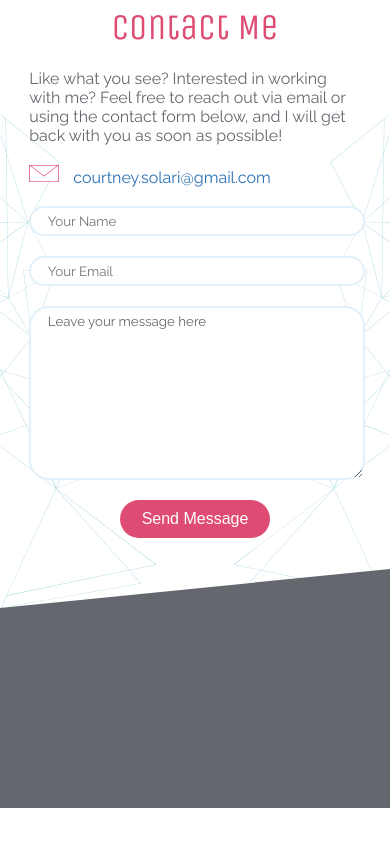
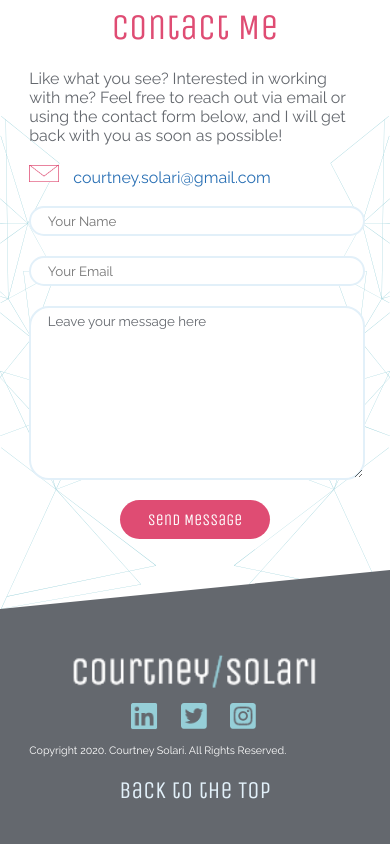
Before and after one commit to CSolari96/personal-portfolio, a website: page index.html in a window 390 px wide. Shown: the part 4482-5326 px from the top of the page. Before the commit the page ends 5290 px from the top, so only its background shows below. Drawn offline with nearby package versions, Linux system fonts and the light colour scheme.

Commit message:
Finish adding mobile content

```diff
--- a/index.html
+++ b/index.html
@@ -280,7 +280,37 @@
 
 		<footer>
 
+			<div class="footer-content">
 
+				<img src="images/logo_white.png" title="Courtney Solari" alt="Courtney Solari" class="logo">
+
+				<div class="social-icons">
+
+					<div>
+
+						<img src="images/icon_linkedin_blue.png" title="LinkedIn" alt="LinkedIn" />
+
+					</div>
+
+					<div>
+
+						<img src="images/icon_twitter_blue.png" title="Twitter" alt="Twitter" />
+
+					</div>
+
+					<div>
+
+						<img src="images/icon_instagram_blue.png" title="Instagram" alt="Instagram" />
+
+					</div>
+
+				</div>
+
+				<p>Copyright 2020. Courtney Solari. All Rights Reserved.</p>
+
+				<a class="unica" href="#">Back to the Top</a>
+
+			</div>
 
 		</footer>
 
--- a/less/main.less
+++ b/less/main.less
@@ -378,6 +378,12 @@ main {
 					padding: 5px 5%;
 					margin: 20px 0;
 				} // End input, textarea
+
+				button {
+					.unica();
+					font-size: @font-base;
+					color: @white;
+				}
 			} // End form
 		} // End .contact-form
 
@@ -391,10 +397,44 @@ main {
 } // End main
 
 footer {
-	height: 200px; // FOR TESTING PURPOSES ONLY
-
 	background-color: @gray;
 	position: relative;
+	padding-bottom: 20px;
+
+	.footer-content {
+		width: @default-width;
+		margin: auto;
+		color: @white;
+		padding-top: 40px;
+
+		.logo {
+			display: block;
+			width: 75%;
+			margin: auto;
+		} // End .logo
+
+		.social-icons {
+			display: flex;
+			justify-content: center;
+
+			div {
+				margin: 10px;
+			} // End div
+		} // End .social-icons
+
+		p {
+			font-size: @font-base__sm;
+		} // End p
+
+		a {
+			color: @light-blue;
+			text-decoration: none;
+			font-size: @font-base__md;
+			text-align: center;
+			display: block;
+			margin: 20px auto;
+		}
+	} // End .footer-content
 } // End footer
 
 /***** MEDIA QUERIES *****/
```
Also changed, not shown: images/header-test.html (added, +62 -0 lines), css/main.css, images/icon_instagram_blue.png (added), images/icon_linkedin_blue.png (added), images/icon_twitter_blue.png (added), images/logo_white.png (added).
